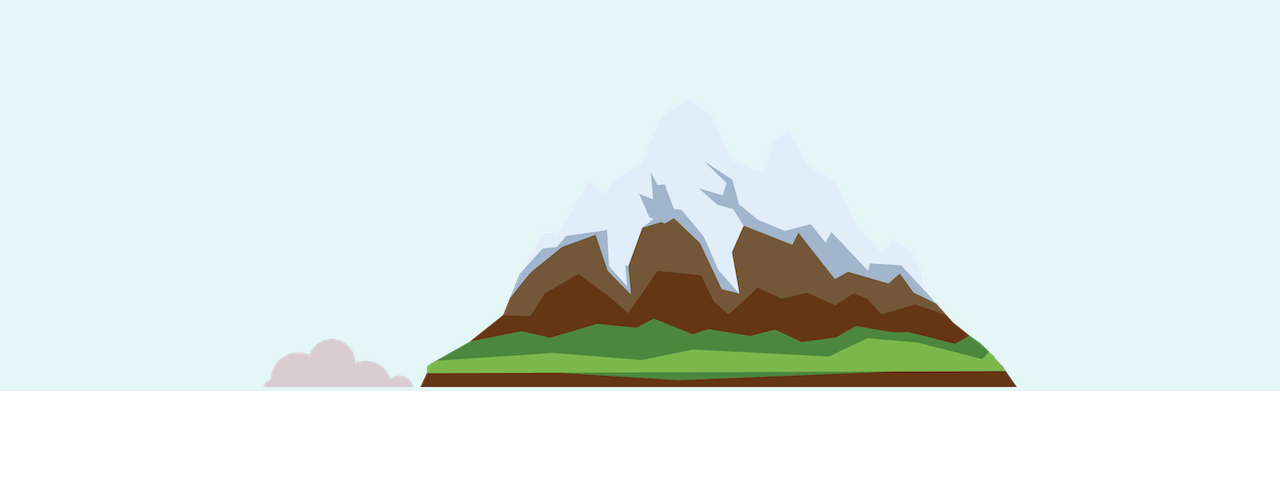
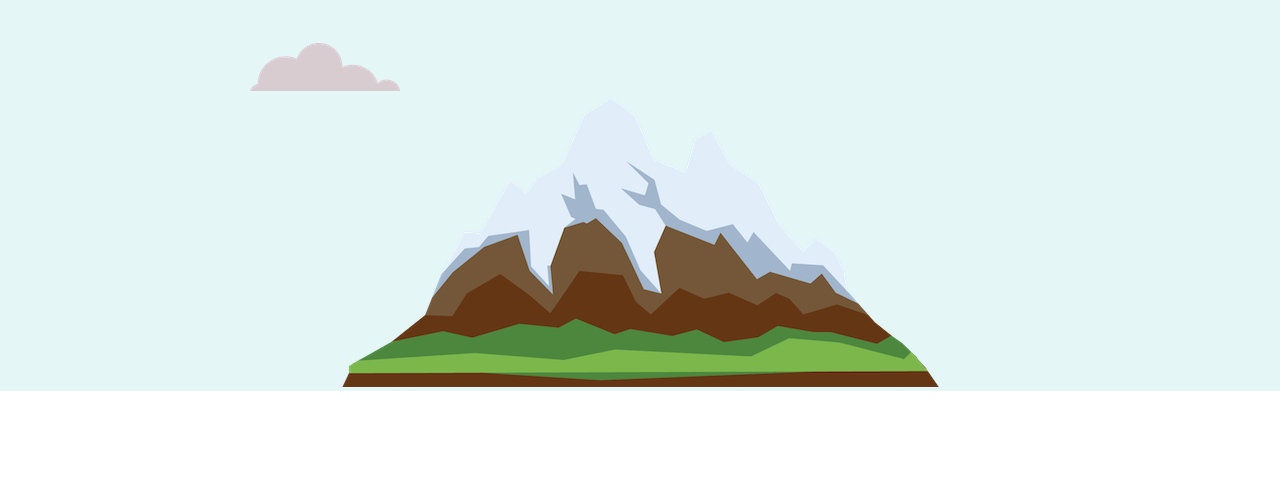
Before and after one commit to Naveen2004/cv, a plain HTML site: page index.html in a window 1280 px wide. Shown: the part 323-800 px from the top of the page. Drawn offline with Linux system fonts and the light colour scheme; a web font is replaced by a local one.

Commit message:
Update index.html

```diff
--- a/index.html
+++ b/index.html
@@ -17,7 +17,7 @@
     <img class="top-cloud" src="cloud.png" alt="cloud-img">
     <h1>I'm Naveen.</h1>
     <h2>a <span>Web</span>Designer.</h2>
-    <img  src="cloud.png" alt="cloud-img">
+    <img  class="bottom-cloud" src="cloud.png" alt="cloud-img">
     <img src="mountain.png" alt="mountain-img">
 
   </div>
```
